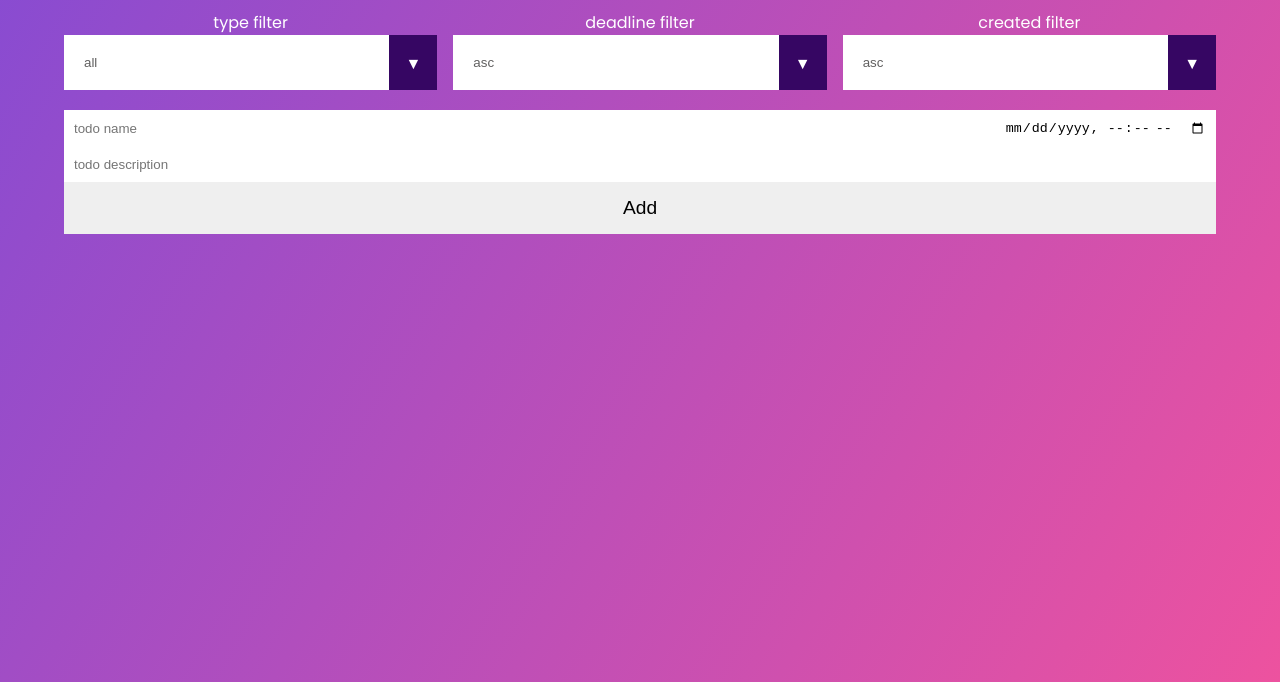
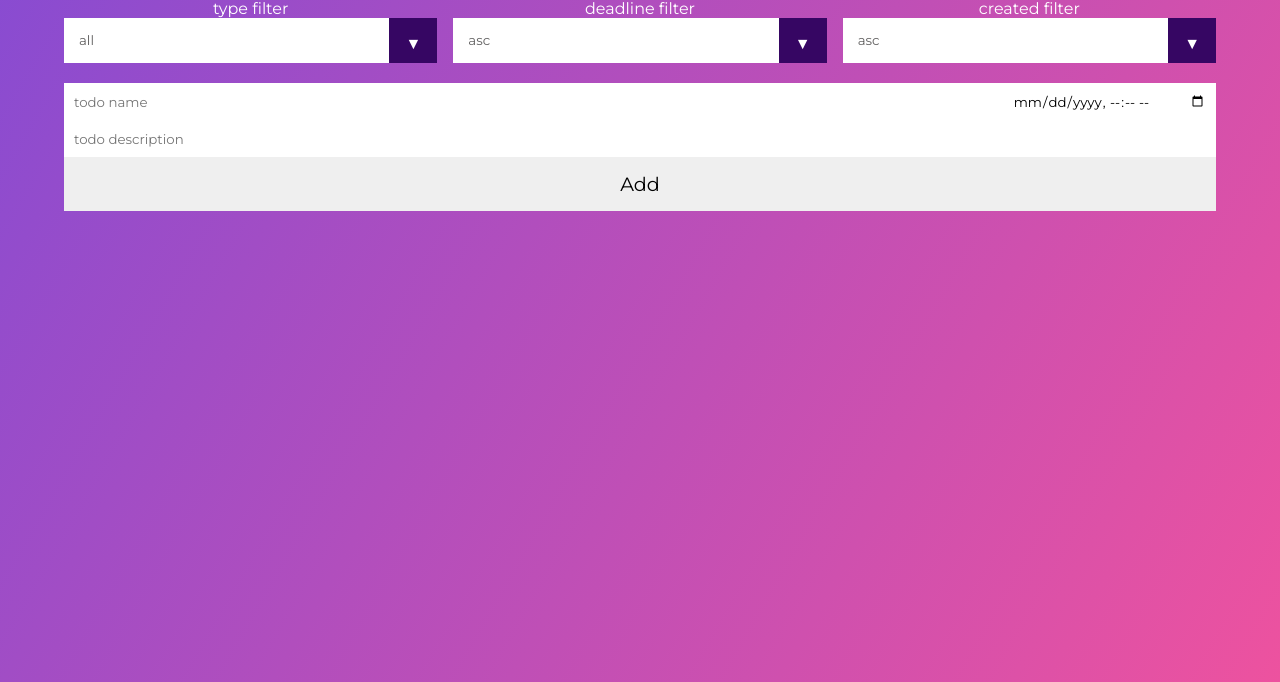
Before and after one commit to DashinIN/Basic-Todo-list, a plain HTML site: page index.html in a window 1280 px wide. Shown: the part 118-800 px from the top of the page. Drawn offline with Linux system fonts and the light colour scheme.

Commit message:
font edit

```diff
--- a/css/styles.css
+++ b/css/styles.css
@@ -1,7 +1,4 @@
-@import url('https://fonts.googleapis.com/css2?family=Poppins&display=swap');
-
-
-
+@import url('https://fonts.googleapis.com/css2?family=Montserrat:wght@200;400&display=swap');
 
 * {
     margin: 0;
@@ -14,12 +11,19 @@ html {
 }
 
 body {
-    font-family: 'Poppins', sans-serif;
+    font-family: 'Montserrat', sans-serif;
     background-size: 400%;
     background-repeat: no-repeat;
     color: white;
 }
 
+input, select, button {
+    font-family: inherit;
+}
+
+input[type=datetime-local] {
+    cursor: pointer;
+}
 
 body.classic {
     background-image: linear-gradient(120deg, rgb(65, 59, 59), rgb(71, 71, 242), rgb(237, 82, 159));
@@ -293,7 +297,7 @@ select {
     cursor: pointer;
     width: 100%;
     background-color: white;
-    padding: 20px;
+    padding: 15px;
 }
 
 .select {
```
